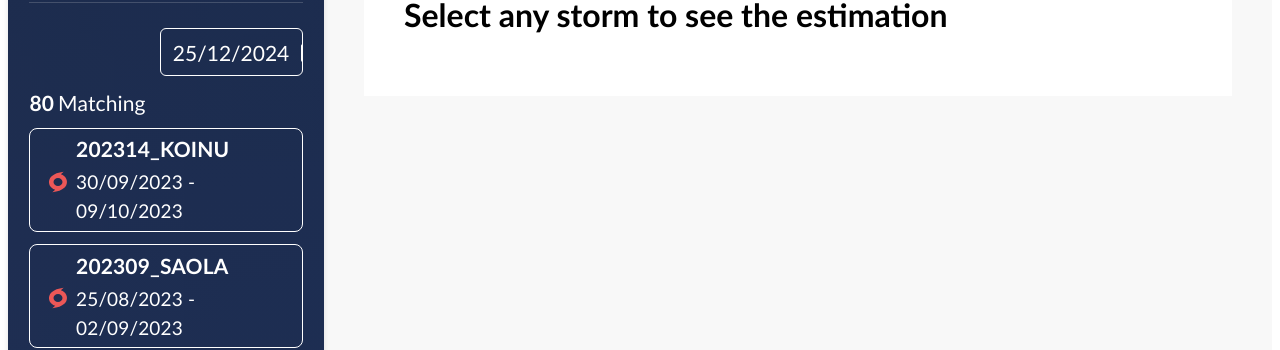
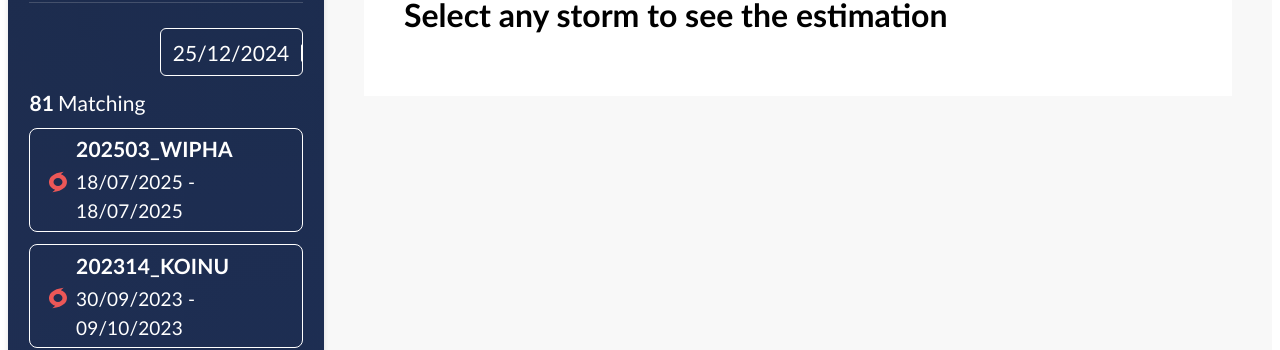
Before and after one commit to manhnguyen41/ForecastingWeb, a React (Vite) app: page / in a window 1280 px wide. Shown: the part 355-705 px from the top of the page. Built offline with nearby package versions, Linux system fonts and the light colour scheme.

Commit message:
add 202503

```diff
--- a/src/App.tsx
+++ b/src/App.tsx
@@ -18,6 +18,18 @@ import "./App.css";
 
 const App: React.FC = () => {
   const [stormData] = useState<any>({
+    "2025": {
+      "202503_WIPHA": {
+        "20250718": {
+          images: [
+            "./././images/2025/202503_WIPHA/20250718/tracking.png",
+            "./././images/2025/202503_WIPHA/20250718/forecast.png",
+          ],
+          mse_out: 0,
+          mse_hres: 0,
+        },
+      },
+    },
     "2023": {
       "202305_DOKSURI": {
         "20230728": {
```
